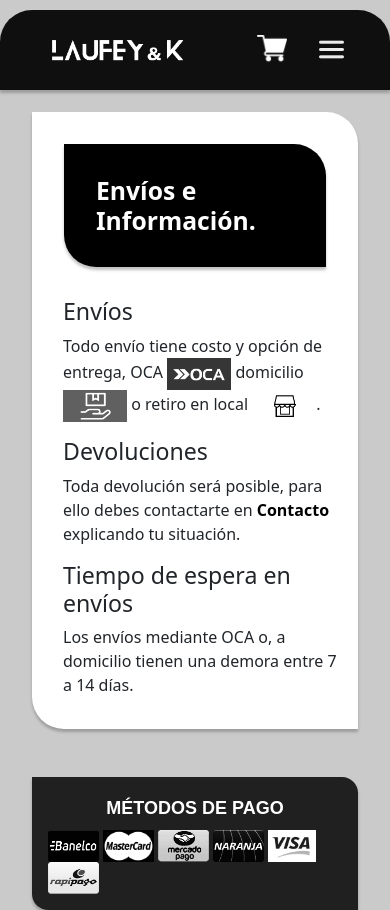
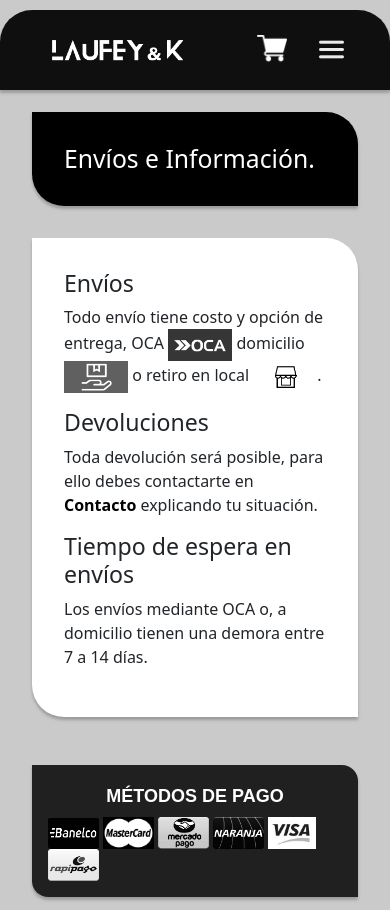
Before and after one commit to Lauttaro31/Coder, a website: page pages/envios.html in a window 390 px wide. Shown: the top 910 px of the page. Drawn offline with nearby package versions, Linux system fonts and the light colour scheme.

Commit message:
Correciones en pages

```diff
--- a/pages/envios.html
+++ b/pages/envios.html
@@ -48,11 +48,11 @@
 
     <main>
 
-        <section class="info">
+        <section class="informacion">
 
             <h2>Envíos e Información.</h2>
 
-            <div class="productos">
+            <div class="product">
 
                 <div class="div-1">
                     <h3>Envíos</h3>
--- a/scss/_envios.scss
+++ b/scss/_envios.scss
@@ -1,14 +1,19 @@
 @import "base";
-.info{
+.informacion{
     h2{
         @include shadow-border;
         background-color: black;
         color: white;
-        margin: 1rem;
+        margin: 2rem;
         padding: 2rem;
     }
-    .productos{
-        margin: 15px 0 0 15px;
+    .product{
+        @include shadow-border;
+        display: flex;
+        flex-direction: column;
+        margin: 2rem;
+        background-color: white;
+        padding: 2rem;
     }
     .div-1{
         img{
--- a/scss/_sublimados.scss
+++ b/scss/_sublimados.scss
@@ -86,3 +86,19 @@
         }
     }
 }
+@media (max-width: 576px){
+    .info{
+        .productos{
+            margin: 0;
+            .subproducto{
+                .imgs-1{
+                    flex-wrap: wrap;
+                    gap: 5px;
+                    img{
+                    height: 150px;
+                    }
+                }
+            }
+        }
+    }
+}
```
Also changed, not shown: css/styles.css, 1 other file.
